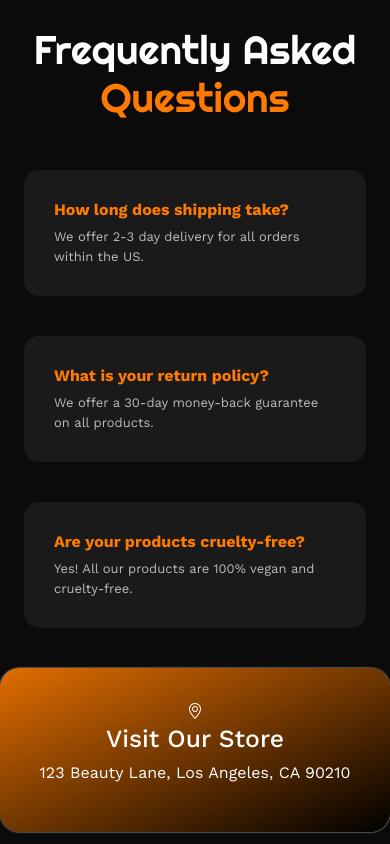
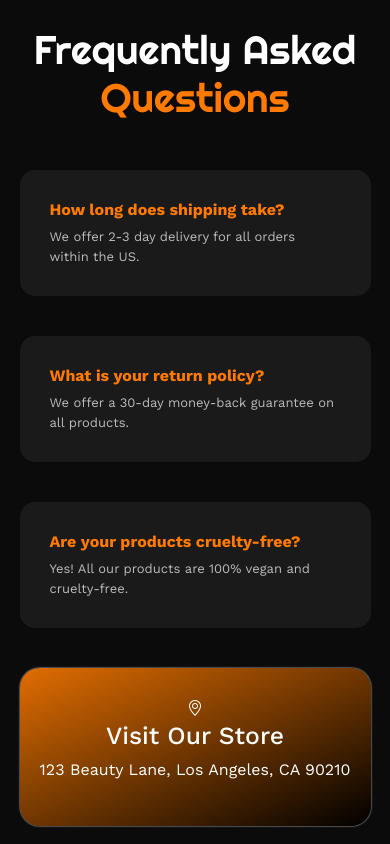
Before and after one commit to La-Pheme456/Fancy-lips, a plain HTML site: page contact.html in a window 390 px wide. Shown: the part 2120-2964 px from the top of the page. Drawn offline with nearby package versions, Linux system fonts and the light colour scheme.

Commit message:
Update website

```diff
--- a/contact.html
+++ b/contact.html
@@ -183,13 +183,15 @@
                 </div>
             </div>
         </div>
-        <div class="visit container">
+        <div class="container-fluid px-5">
+            <div class="visit">
                 <div class="icn">
                     <i class="bi bi-geo-alt"></i>
                 </div>
                 <div class="head">
                     <h2>Visit Our Store</h2>
                     <p>123 Beauty Lane, Los Angeles, CA 90210</p>
+                </div>
             </div>
         </div>
     </section>
--- a/css/style.css
+++ b/css/style.css
@@ -1093,3 +1093,8 @@
         margin-bottom: 20px;
     }
 }
+@media (max-width: 421px) {
+    #ask .container-fluid {
+        padding: 0 5%!important;
+    }
+}
--- a/js/script.js
+++ b/js/script.js
@@ -8,16 +8,3 @@
 document.querySelectorAll('.timeline-item').forEach(item => {
         item.classList.add('show');
     });
-
-
-let score = 75;
-
-if (score >= 90) {
-    console.log("Grade A");
-} else if (score >= 80) {
-    console.log("Grade B");
-} else if (score >= 70) {
-    console.log("Grade C");
-} else {
-    console.log("Failed");
-}
```
Lines whose indentation alone changed are shown as unchanged.
